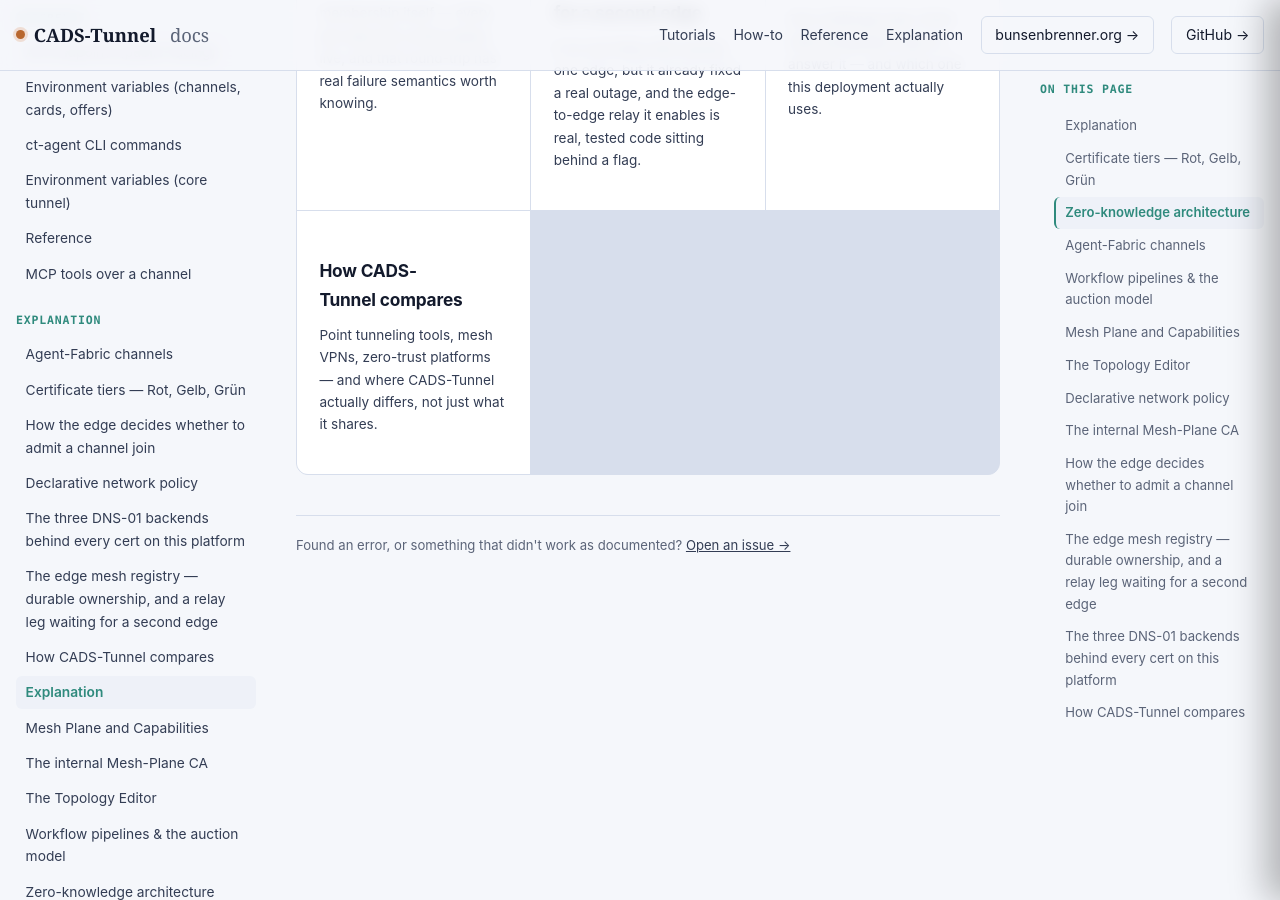
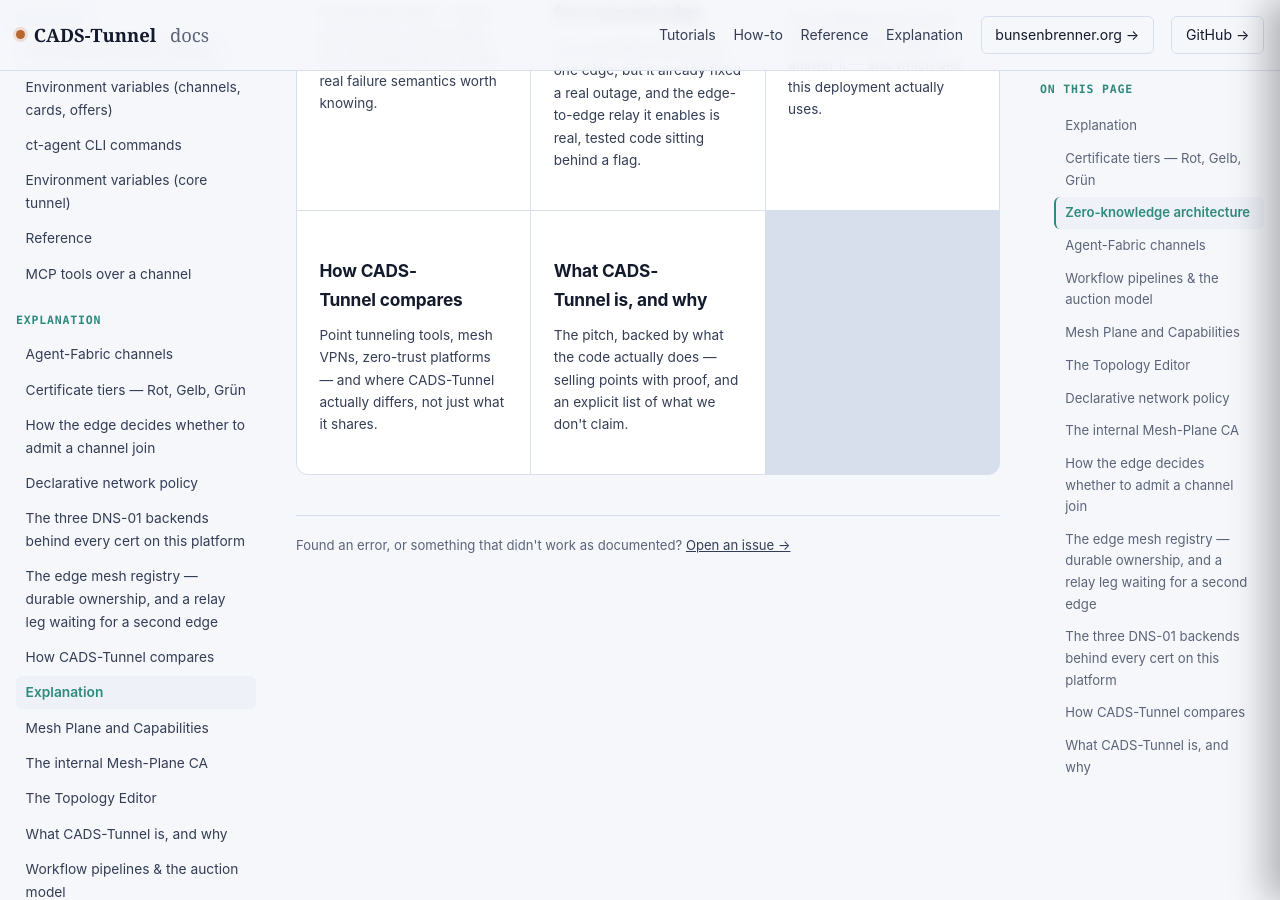
Before and after one commit to scimbe/CADS-Tunnel-docs, a Jekyll site: the page built from _explanation/index.md, in a window 1280 px wide and 900 px high, scrolled down 1167 px. Built offline with Jekyll 4.4.1, drawn with Linux system fonts in a browser that asks for light colours; part of the change alters nothing that is shown.

Commit message:
explanation: add a page for docs/product/positioning.md's content (#247)
docs/product/comparison.md's content already exists here, in a more
current/accurate form, as how-it-compares.md (site-native cross-links,
more precise live NAT-to-NAT status) -- no change needed there beyond
a cross-link. positioning.md's "what/why, selling points, what we
don't claim" framing had no equivalent on the site at all -- added as
a new explanation page, cross-linked both ways with how-it-compares.

Co-Authored-By: Claude Sonnet 5 <noreply@anthropic.com>

```diff
--- a/_explanation/how-it-compares.md
+++ b/_explanation/how-it-compares.md
@@ -89,6 +89,8 @@ overstate by analogy to mesh VPNs' NAT-to-NAT hole-punching:
 
 ## Related
 
+- [What CADS-Tunnel is, and why]({{ '/explanation/what-and-why/' | relative_url }}) — the same
+  proof-backed approach applied to CADS-Tunnel on its own, not against the landscape.
 - [Agent-Fabric channels]({{ '/explanation/agent-fabric-channels/' | relative_url }}) — the mechanism
   this page's "agent-to-agent addressing" row is about, in depth.
 - [Workflow pipelines and the crew auction]({{ '/explanation/workflow-pipelines/' | relative_url }}) —
--- /dev/null
+++ b/_explanation/what-and-why.md
@@ -0,0 +1,73 @@
+---
+title: What CADS-Tunnel is, and why
+description: The pitch, backed by what the code actually does — selling points with proof, and an explicit list of what we don't claim.
+order: 13
+---
+
+# What CADS-Tunnel is, and why
+
+A tunnel that exposes a local service (any TCP/UDP) to clients through a thin hosted control
+plane, with the payload encrypted end-to-end so the operator can route your traffic but never
+read it.
+
+Every claim below is backed by something the code actually does — see the linked proof. We
+deliberately do **not** market anything we can't stand behind (see
+["What we don't claim"](#what-we-dont-claim) below).
+
+## Selling points
+
+### We can't read what you send
+Payload is encrypted **end-to-end** with Noise (client ↔ origin). The edge and control plane
+relay only ciphertext — operator access to your bytes is cryptographically impossible, not a
+policy promise. See [Zero-knowledge architecture]({{ '/explanation/zero-knowledge/' | relative_url }}).
+
+### Onboard in one command
+Install → enroll → tunnel in a single step: the agent generates its own identity, redeems a
+join token, and starts serving. The operator handles one short-lived secret. See the
+[onboarding quickstart]({{ '/tutorials/' | relative_url }}).
+
+### Deploy your way
+Run it fully hosted, or self-host the core with one compose file. Same binaries, same
+protocol.
+
+### Durable and self-healing
+State (accounts, enrollment, tunnel registry, credit ledger) is persisted and survives
+restarts; liveness/readiness probes keep unhealthy instances out of rotation.
+
+### Certificate rotation without re-pinning
+The edge runs an internal CA; clients trust the CA root, so edge certificates rotate without
+any client change. See [Certificate tiers]({{ '/explanation/certificate-tiers/' | relative_url }}).
+
+### Abuse-resistant
+A proof-of-work gate plus per-account rate limits keep a single account from exhausting the
+service.
+
+### Payments you can trust
+Credits are applied only from a payment-provider webhook whose signature we verify — the
+control plane can never credit an account on its own.
+
+## What we don't claim
+
+Honesty is part of the pitch. We do **not** claim:
+
+- **Anonymity / pseudonymity.** Accounts are conventional (Keycloak/OIDC). The operator knows
+  who you are for billing; the honest claim is confidentiality of the payload, not anonymity
+  of the user.
+- **Metadata blindness.** The control plane sees routing and billing metadata (account,
+  tunnel, byte counts) — just not payload contents.
+- **Censorship immunity or immunity from lawful process.** Those are operational and
+  jurisdictional questions, out of scope for the software.
+
+## Who it's for
+
+Teams that need to expose a service to clients over untrusted networks and want provider-blind
+payload confidentiality, simple onboarding, and the choice to self-host — without buying into
+anonymity claims they can't verify.
+
+## Related
+
+- [How CADS-Tunnel compares]({{ '/explanation/how-it-compares/' | relative_url }}) — the same
+  proof-backed, no-overclaiming approach, applied to the tunneling/mesh-VPN/zero-trust
+  landscape rather than to CADS-Tunnel on its own.
+- [Zero-knowledge architecture]({{ '/explanation/zero-knowledge/' | relative_url }}) — what
+  payload confidentiality actually covers, and what it doesn't.
```
